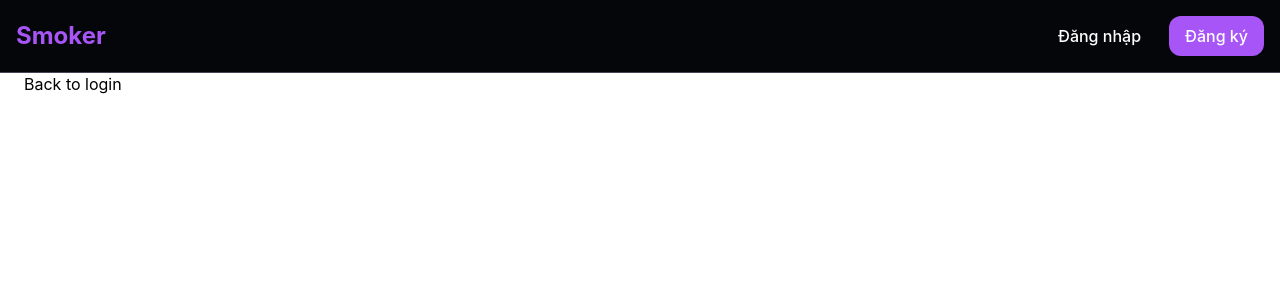
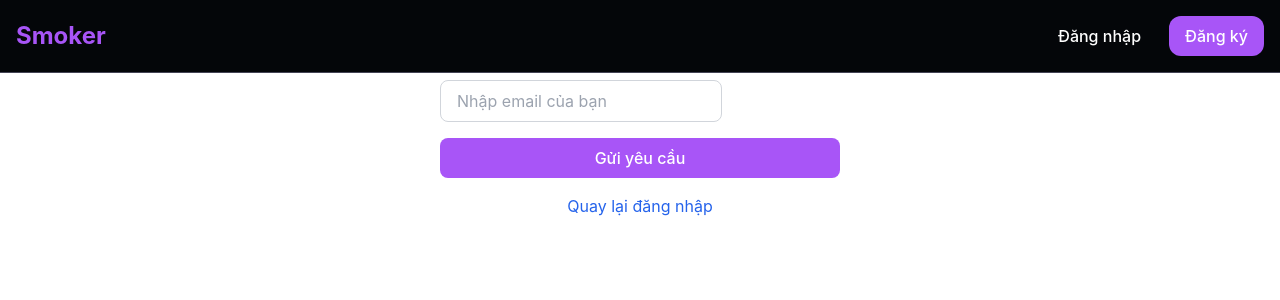
Before and after one commit to MiTnh26/Smoker-FE, a React (Create React App) app: page /forgot-password in a window 1280 px wide. Shown: the top 300 px of the page. Built offline with nearby package versions, Linux system fonts and the light colour scheme; no server answers.

Commit message:
done change pass forgot pass register fb and login fb

```diff
--- a/src/modules/auth/pages/ForgotPassword.js
+++ /dev/null
@@ -1,12 +0,0 @@
-import React from "react";
-import { Link } from "react-router-dom";
-
-export default function ForgotPassword() {
-  return (
-    <div style={{ padding: 24 }}>
-      <h3>Forgot Password</h3>
-      <p>Chức năng chưa hỗ trợ.</p>
-      <Link to="/login">Back to login</Link>
-    </div>
-  );
-}
--- a/src/modules/auth/pages/ForgotPassword.jsx
+++ b/src/modules/auth/pages/ForgotPassword.jsx
@@ -1,7 +1,8 @@
 import React, { useState } from 'react';
 import { Link } from 'react-router-dom';
 import { authApi } from '../../../api/userApi';
-import { Button, Input } from '../../../components/common';
+import { Button } from "../../../components/common/Button";
+import { Input } from "../../../components/common/Input";
 
 const ForgotPassword = () => {
   const [email, setEmail] = useState('');
```
Also changed, not shown: src/modules/auth/pages/FacebookLoginButton.jsx (+8 -0 lines).
